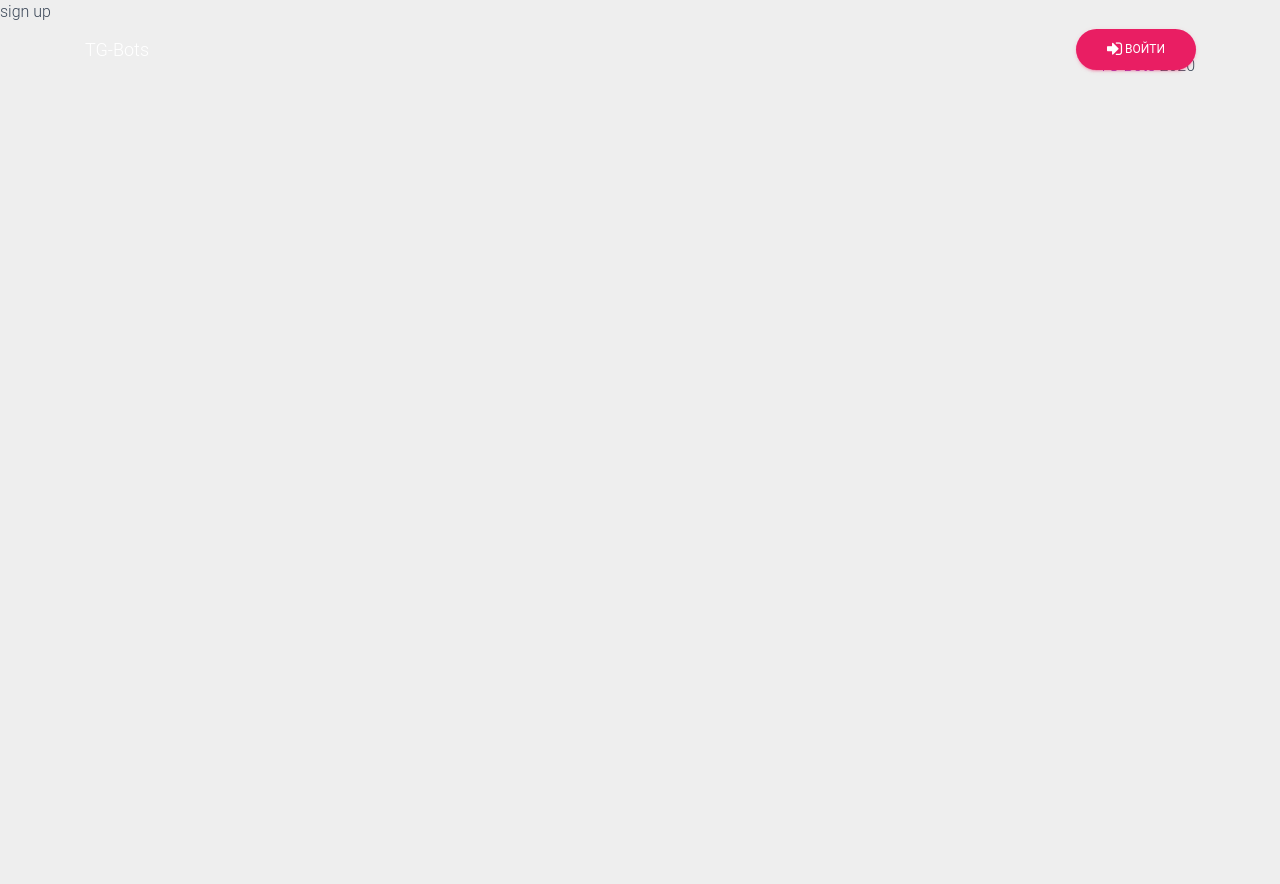
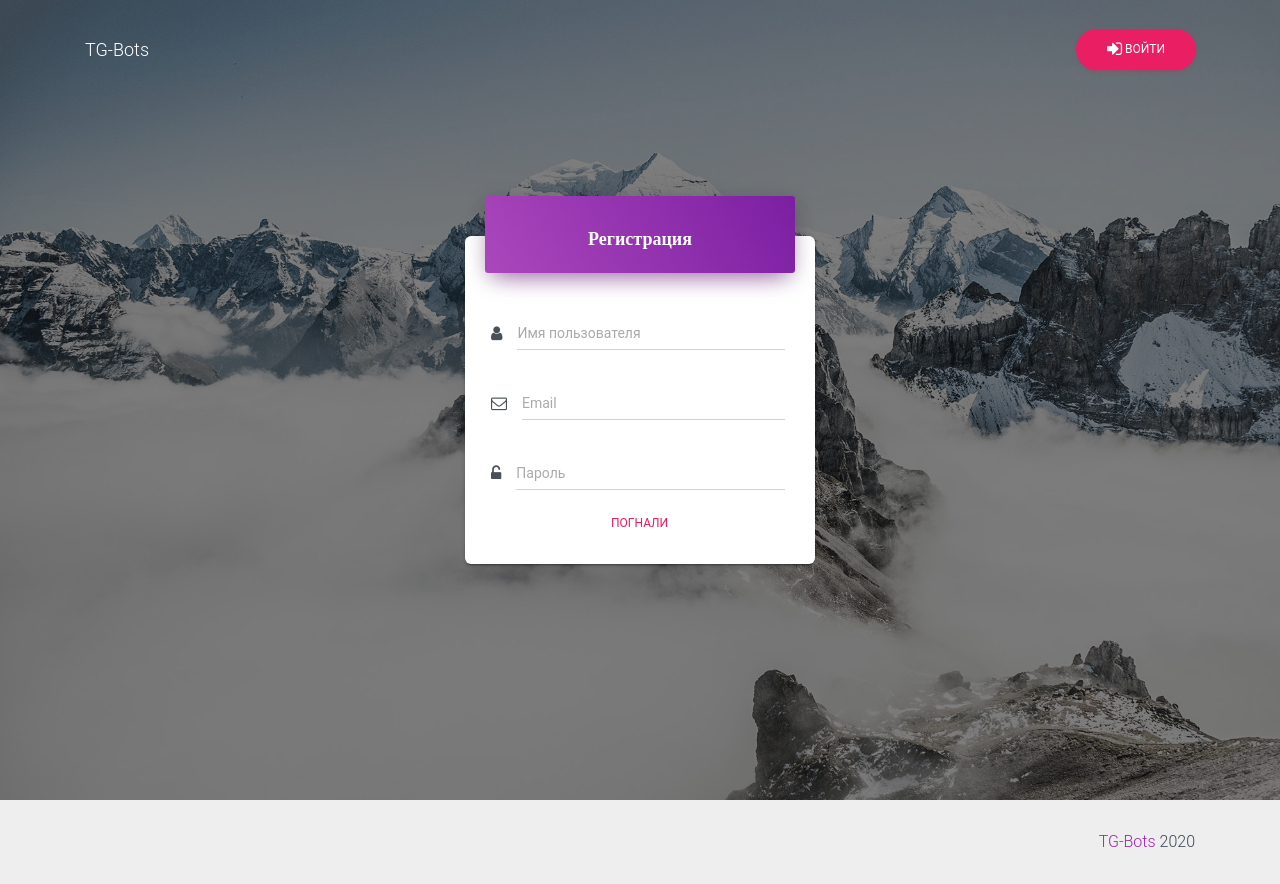
Before and after one commit to sprashivaesh/tg-bots-frontend, a React (Create React App) app: page /sign_up in a window 1280 px wide. Before the commit the page ends 800 px from the top, so only its background shows below. Built offline with nearby package versions, Linux system fonts and the light colour scheme.

Commit message:
change signup form

```diff
--- a/src/pages/SignIn.tsx
+++ b/src/pages/SignIn.tsx
@@ -2,8 +2,8 @@ import React from "react";
 import {useDispatch} from 'react-redux'
 import {useFormik} from 'formik';
 import {loginWith} from "../state/ducks/user/actions";
+import {Link} from "react-router-dom";
 import bg from '../assets/images/bg7.jpg'
-import {Link} from "react-router-dom";
 
 const SignIn = () => {
   const dispatch = useDispatch();
--- a/src/pages/SignUp.tsx
+++ b/src/pages/SignUp.tsx
@@ -1,92 +1,120 @@
 import React from "react"
-// import {useSelector, useDispatch} from 'react-redux'
-// import {useForm} from 'react-hook-form'
-// import * as yup from 'yup'
+import {useSelector, useDispatch} from 'react-redux'
+// import {useForm} from 'react-hook-form'/
+import * as yup from 'yup'
 // import {yupResolver} from '@hookform/resolvers'
-// import {signUp} from "../state/ducks/user/actions"
-// import {RootState} from "../state/store"
-//
-//
-// const SignUp = () => {
-//   const signUpErrors = useSelector((state:RootState) => state.user.errors)
-//   const dispatch = useDispatch();
-//
-//   const schema = yup.object().shape({
-//     username: yup.string().min(5,'Минимум 5 символов').max(20, 'Максимум 20 символов').required(),
-//     email: yup.string().email('Укажите валидный Email').required('Email не указан'),
-//     password: yup.string().min(6, 'Минимум 6 символов').max(20, 'Максимум 20 символов').required(),
-//   });
-//
-//   const {register, handleSubmit, errors} = useForm({
-//     mode: 'onBlur',
-//     resolver: yupResolver(schema)
-//   });
-//
-//   const onSubmit = (form:any) => {
-//     dispatch(signUp(form));
-//   }
-//
-//   return (
-//     <div className="page-header header-filter"
-//          style={{backgroundImage: 'url(/images/bg7.jpg)', backgroundSize: 'cover', backgroundPosition: 'top center'}}>
-//       <div className="container">
-//         <div className="row">
-//           <div className="col-lg-4 col-md-6 col-sm-8 ml-auto mr-auto">
-//             <form className="form" onSubmit={handleSubmit(onSubmit)}>
-//               <div className="card card-login card-hidden">
-//                 <div className="card-header card-header-primary text-center">
-//                   <h4 className="card-title">Регистрация</h4>
-//                 </div>
-//                 <div className="card-body">
-//                   {/*<p className="card-description text-center">Or Be Classical</p>*/}
-//                   <div className={`input-group${errors.username?' has-danger':''}`}>
-//                     <div className="input-group-prepend">
-//                     <span className="input-group-text">
-//                       <i className="fa fa-user"></i>
-//                     </span>
-//                     </div>
-//                     <div className="flex-auto">
-//                       <input id="usernameInput" className="form-control" type="text" placeholder="Имя пользователя" name="username" ref={register} />
-//                       {errors.username && (<label htmlFor="usernameInput" className="bmd-label-floating">{errors.username.message}</label>)}
-//                     </div>
-//                   </div>
-//                   <div className={`input-group${errors.email?' has-danger':''}`}>
-//                     <div className="input-group-prepend">
-//                       <span className="input-group-text">
-//                         <i className="fa fa-envelope-o"></i>
-//                       </span>
-//                     </div>
-//                     <div className="flex-auto">
-//                       <input className="form-control" id="emailInput" type="text" placeholder="Email" name="email" ref={register} />
-//                       {errors.email && (<label htmlFor="emailInput" className="bmd-label-floating">{errors.email.message}</label>)}
-//                     </div>
-//                   </div>
-//                   <div className={`input-group${errors.password?' has-danger':''}`}>
-//                     <div className="input-group-prepend">
-//                       <span className="input-group-text">
-//                         <i className="fa fa-unlock-alt"></i>
-//                       </span>
-//                     </div>
-//                     <div className="flex-auto">
-//                       <input className="form-control" id="passwordInput" type="text" placeholder="Пароль" name="password" ref={register}></input>
-//                       {errors.password && (<label htmlFor="passwordInput" className="bmd-label-floating">{errors.password.message}</label>)}
-//                     </div>
-//
-//                   </div>
-//                 </div>
-//                 {signUpErrors.map(err=>(<div className="text-center text-danger" key={err}>{err}</div>))}
-//                 <div className="card-footer justify-content-center">
-//                   <button className="btn btn-rose btn-link" type="submit">Погнали</button>
-//                 </div>
-//               </div>
-//             </form>
-//           </div>
-//         </div>
-//       </div>
-//     </div>
-//   );
-// };
-//
-// export default SignUp
+import {signUp} from "../state/ducks/user/actions"
+import {RootState} from "../state/store"
+import {useFormik} from "formik";
+import bg from '../assets/images/bg7.jpg'
 
-export default () => (<div>sign up</div>)
+const SignUp = () => {
+  const signUpErrors = useSelector((state:RootState) => state.user.errors)
+  const dispatch = useDispatch();
+
+  const schema = yup.object().shape({
+    username: yup.string().min(5,'Минимум 5 символов').max(20, 'Максимум 20 символов').required('Имя пользователя не указано'),
+    email: yup.string().email('Укажите валидный Email').required('Email не указан'),
+    password: yup.string().min(6, 'Минимум 6 символов').max(20, 'Максимум 20 символов').required('Пароль не указан'),
+  });
+
+  // const {register, handleSubmit, errors} = useForm({
+  //   mode: 'onBlur',
+  //   resolver: yupResolver(schema)
+  // });
+  const formik = useFormik({
+    initialValues: {
+      username: '',
+      email: '',
+      password: ''
+    },
+    validationSchema: schema,
+    onSubmit: (values) => {
+      dispatch(signUp(values))
+    },
+  });
+
+  return (
+    <div className="page-header header-filter"
+         style={{backgroundImage: `url(${bg})`, backgroundSize: 'cover', backgroundPosition: 'top center'}}>
+      <div className="container">
+        <div className="row">
+          <div className="col-lg-4 col-md-6 col-sm-8 ml-auto mr-auto">
+            <form className="form" onSubmit={formik.handleSubmit}>
+              <div className="card card-login card-hidden">
+                <div className="card-header card-header-primary text-center">
+                  <h4 className="card-title">Регистрация</h4>
+                </div>
+                <div className="card-body">
+                  <div className={`input-group${formik.touched.username && formik.errors.username?' has-danger':''}`}>
+                    <div className="input-group-prepend">
+                    <span className="input-group-text">
+                      <i className="fa fa-user"></i>
+                    </span>
+                    </div>
+                    <div className="flex-auto">
+                      <input
+                        id="usernameInput"
+                        className="form-control"
+                        type="text"
+                        placeholder="Имя пользователя"
+                        name="username"
+                        onChange={formik.handleChange}
+                        onBlur={formik.handleBlur}
+                      />
+                      {formik.touched.username && formik.errors.username && (<label htmlFor="usernameInput" className="bmd-label-floating">{formik.errors.username}</label>)}
+                    </div>
+                  </div>
+                  <div className={`input-group${formik.touched.email && formik.errors.email?' has-danger':''}`}>
+                    <div className="input-group-prepend">
+                      <span className="input-group-text">
+                        <i className="fa fa-envelope-o"></i>
+                      </span>
+                    </div>
+                    <div className="flex-auto">
+                      <input
+                        className="form-control"
+                        id="emailInput"
+                        type="text"
+                        placeholder="Email"
+                        name="email"
+                        onChange={formik.handleChange}
+                        onBlur={formik.handleBlur}
+                      />
+                      {formik.touched.email && formik.errors.email && (<label htmlFor="emailInput" className="bmd-label-floating">{formik.errors.email}</label>)}
+                    </div>
+                  </div>
+                  <div className={`input-group${formik.touched.password && formik.errors.password?' has-danger':''}`}>
+                    <div className="input-group-prepend">
+                      <span className="input-group-text">
+                        <i className="fa fa-unlock-alt"></i>
+                      </span>
+                    </div>
+                    <div className="flex-auto">
+                      <input
+                        className="form-control"
+                        id="passwordInput"
+                        type="text"
+                        placeholder="Пароль"
+                        name="password"
+                        onChange={formik.handleChange}
+                        onBlur={formik.handleBlur}
+                      />
+                      {formik.touched.password && formik.errors.password && (<label htmlFor="passwordInput" className="bmd-label-floating">{formik.errors.password}</label>)}
+                    </div>
+                  </div>
+                </div>
+                {signUpErrors.map(err=>(<div className="text-center text-danger" key={err}>{err}</div>))}
+                <div className="card-footer justify-content-center">
+                  <button className="btn btn-rose btn-link" type="submit">Погнали</button>
+                </div>
+              </div>
+            </form>
+          </div>
+        </div>
+      </div>
+    </div>
+  );
+};
+
+export default SignUp
```
